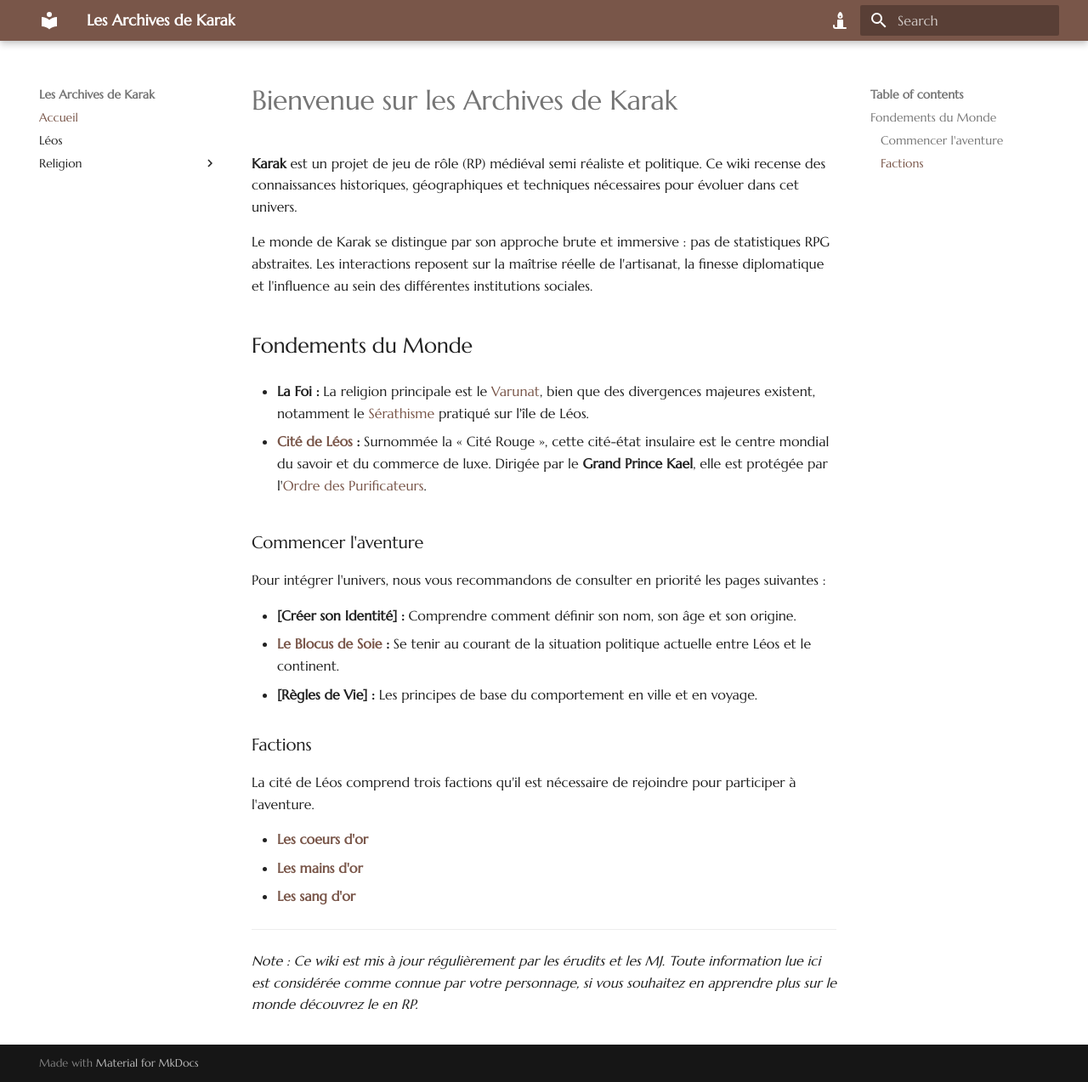
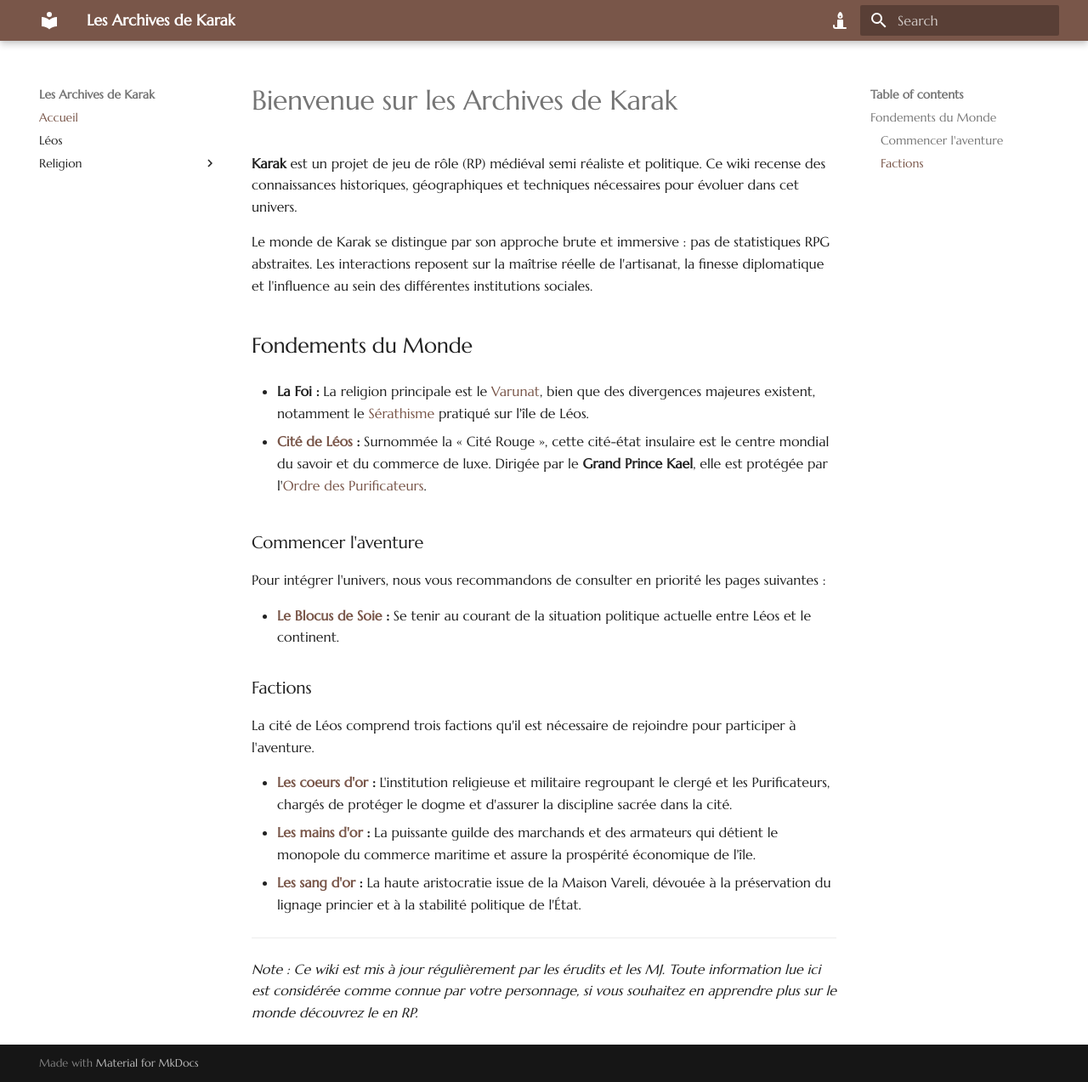
Before and after one commit to Senssiii/senssiii.github.io, an MkDocs documentation site: the page built from docs/index.md, in a window 1280 px wide and 1273 px high. Shown: the whole window at 85% size. Built offline with MkDocs 1.6.1 and Material for MkDocs 9.7.7, drawn with Linux system fonts in a browser that asks for light colours.

Commit message:
Ajout des descriptions rapides pour les factions

```diff
--- a/docs/index.md
+++ b/docs/index.md
@@ -14,17 +14,15 @@ Le monde de Karak se distingue par son approche brute et immersive : pas de stat
 
 Pour intégrer l'univers, nous vous recommandons de consulter en priorité les pages suivantes :
 
-* **[Créer son Identité] :** Comprendre comment définir son nom, son âge et son origine.
 * **[Le Blocus de Soie](/docs/politique/blocus_de_soie.md) :** Se tenir au courant de la situation politique actuelle entre Léos et le continent.
-* **[Règles de Vie] :** Les principes de base du comportement en ville et en voyage.
 
 ### Factions
 
 La cité de Léos comprend trois factions qu'il est nécessaire de rejoindre pour participer à l'aventure.
 
-* **[Les coeurs d'or](./politique/coeur_or.md)**
-* **[Les mains d'or](./politique/main_or.md)**
-* **[Les sang d'or](./politique/sang_or.md)**
+* **[Les coeurs d'or](./politique/coeur_or.md) :** L'institution religieuse et militaire regroupant le clergé et les Purificateurs, chargés de protéger le dogme et d'assurer la discipline sacrée dans la cité.
+* **[Les mains d'or](./politique/main_or.md) :** La puissante guilde des marchands et des armateurs qui détient le monopole du commerce maritime et assure la prospérité économique de l'île.
+* **[Les sang d'or](./politique/sang_or.md) :** La haute aristocratie issue de la Maison Vareli, dévouée à la préservation du lignage princier et à la stabilité politique de l'État.
 
 ---
 
```
